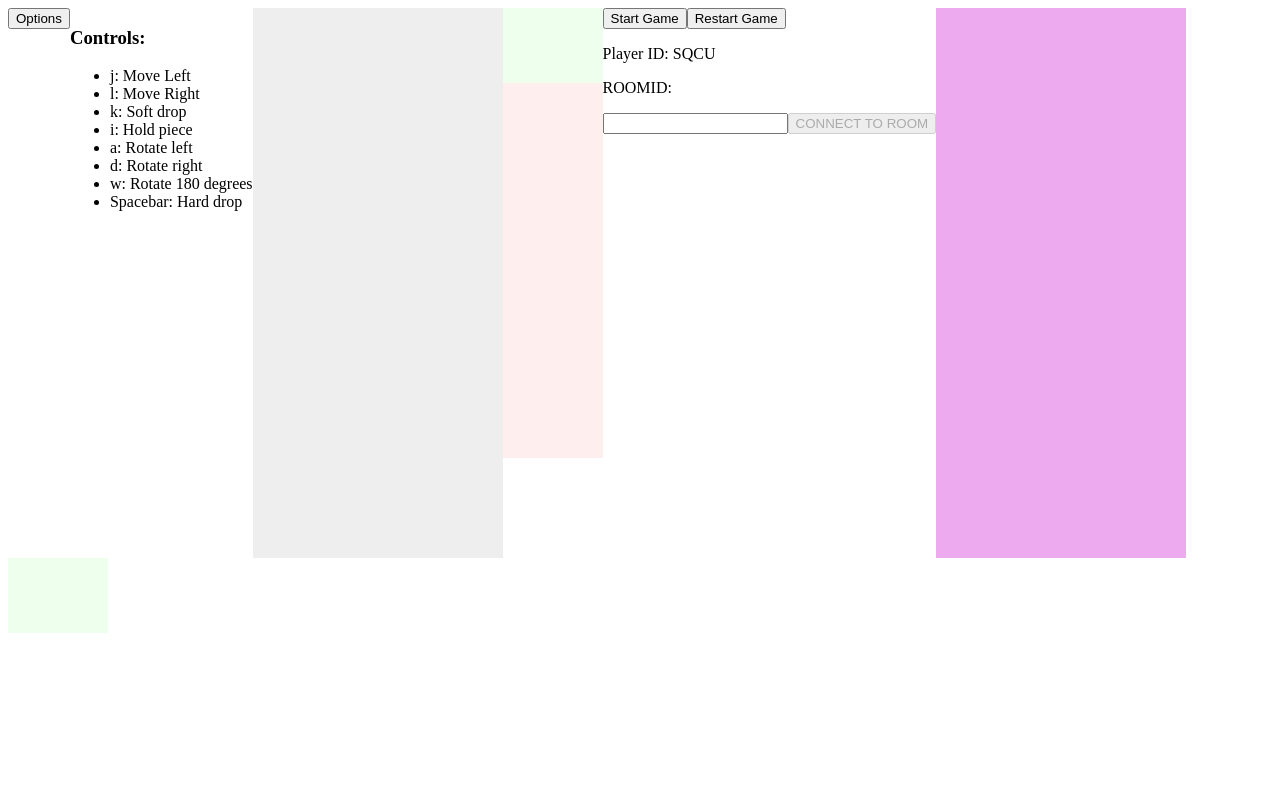
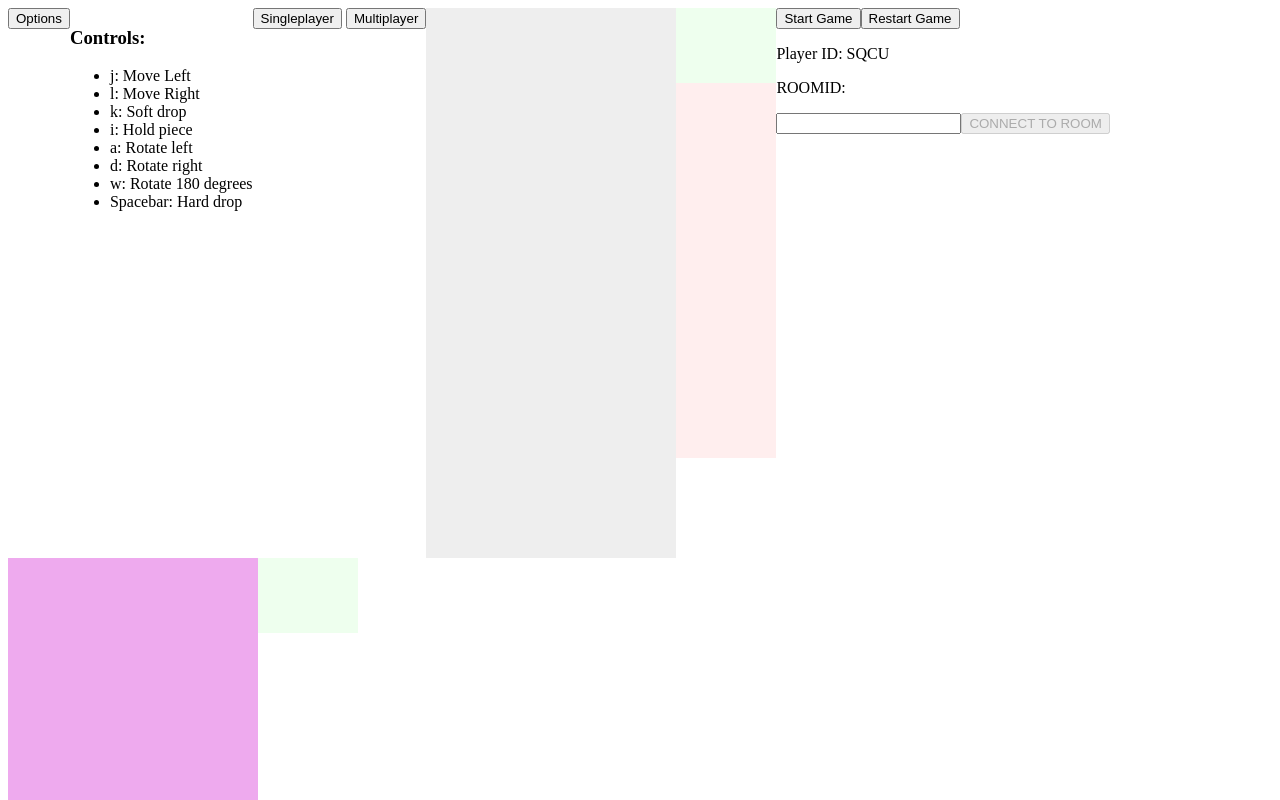
Before and after one commit to RainbowPangolin/tritris, a website with bundled scripts: page app/bin/main/static/index.html in a window 1280 px wide. Shown: the top 800 px of the page. Built offline with nearby package versions, Linux system fonts and the light colour scheme; no server answers.

Commit message:
Contrinaer div

```diff
--- a/app/bin/main/static/game/ClientPlayer/boardSession.js
+++ b/app/bin/main/static/game/ClientPlayer/boardSession.js
@@ -15,6 +15,7 @@ export class BoardSession extends EventTarget{
         width = 10,
         height = 22,
         domDocument = null,
+        containerDiv = null,
         bagSystem = '7-bag',
         gravity = 1,
         shadowEnabled = true,
@@ -25,16 +26,22 @@ export class BoardSession extends EventTarget{
         roomID = 'TEST'
     } = {}){
         super()
-        Object.assign(this, {width, height, domDocument, bagSystem, gravity, shadowEnabled, previewSize, pieceQueue, spawnPoint, playerID, roomID})
+        Object.assign(this, {width, height, domDocument, containerDiv, bagSystem, gravity, shadowEnabled, previewSize, pieceQueue, spawnPoint, playerID, roomID})
 
         //TODO playerName???
         this.playerName = "NONE"
+        this.initializeContainerDiv()
         this.createFreshGameStateGrid()
         this.initializeGameState()
         this.initializeCanvasDisplay()
         this.initializeExtraPieceDrawer()
         this.initializeHUD()
         this.addRequiredBags()
+    }
+
+    initializeContainerDiv(){
+        let containerDiv = this.domDocument.createElement("div");
+        this.containerDiv = containerDiv;
     }
 
     //TODO Maybe break this up into a new class
--- a/app/bin/main/static/game/ClientPlayer/createClientPlayer.js
+++ b/app/bin/main/static/game/ClientPlayer/createClientPlayer.js
@@ -58,6 +58,10 @@ function connectToRoom(name, id, roomID){
     webSocketService.send(JSON.stringify(trisMessage));
 }
 
+function show(){
+    playerBoard.show();
+}
+
 let connectTestButton = document.createElement('button')
 connectTestButton.innerHTML = 'CONNECT TO ROOM'
 connectTestButton.addEventListener('click', () => connectToRoom(playerBoard.playerName, playerBoard.playerID,  playerBoard.roomID))
--- a/app/bin/main/static/index.html
+++ b/app/bin/main/static/index.html
@@ -65,7 +65,13 @@
   </div>
 
   <div id="startscreen" class="">
+    <button id="startsingleplayer">
+      Singleplayer
+    </button>
 
+    <button id="startmultiplayer">
+      Multiplayer
+    </button>
   </div>
 
   <body>
--- a/app/bin/main/static/main.js
+++ b/app/bin/main/static/main.js
@@ -1,28 +1,15 @@
 import clientPlayer from './game/ClientPlayer/CreateClientPlayer.js'
 import connectedPlayer from './game/ExtraPlayers/CreateSecondPlayer.js'
 import {InputHandler} from './inputHandling/InputHandler.js'
-import {ping} from './net/Pinger.js'
 
-let playerBoard = clientPlayer;
+document.getElementById("startsingleplayer").addEventListener("click", function() {
+    // Code to execute when the button is clicked
+    console.log("Button clicked!");
 
-console.log(connectedPlayer)
+    let playerBoard = clientPlayer;
 
-// let pingATestButton = document.createElement('button')
-// let pingBTestButton = document.createElement('button')
+    let clientInputHandler = new InputHandler(playerBoard);
+    clientInputHandler.bindHandlerToDocument(document);
 
-// pingATestButton.innerHTML = 'PINGA'
-// pingATestButton.addEventListener('click', () => {
-//     ping('A')
-// })
-
-// pingBTestButton.innerHTML = 'PINGB'
-// pingBTestButton.addEventListener('click', () => {
-//     ping('B')
-// })
-
-// document.body.appendChild(pingATestButton)
-// document.body.appendChild(pingBTestButton)
-
-
-let clientInputHandler = new InputHandler(playerBoard);
-clientInputHandler.bindHandlerToDocument(document);
+    playerBoard.show();
+});
```
Also changed, not shown: app/bin/main/static/game/startmultiplayergame.js (added), app/bin/main/static/game/startsingleplayergame.js (added).
